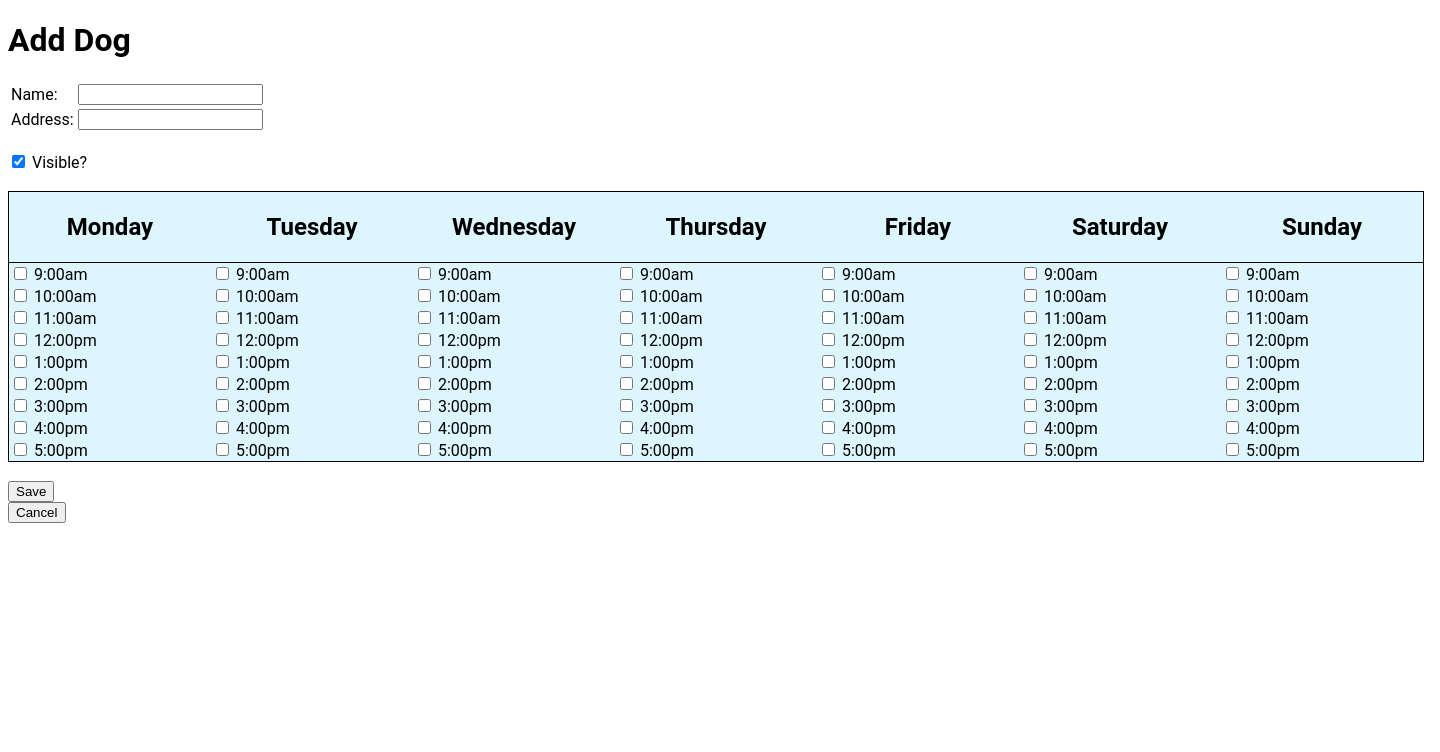
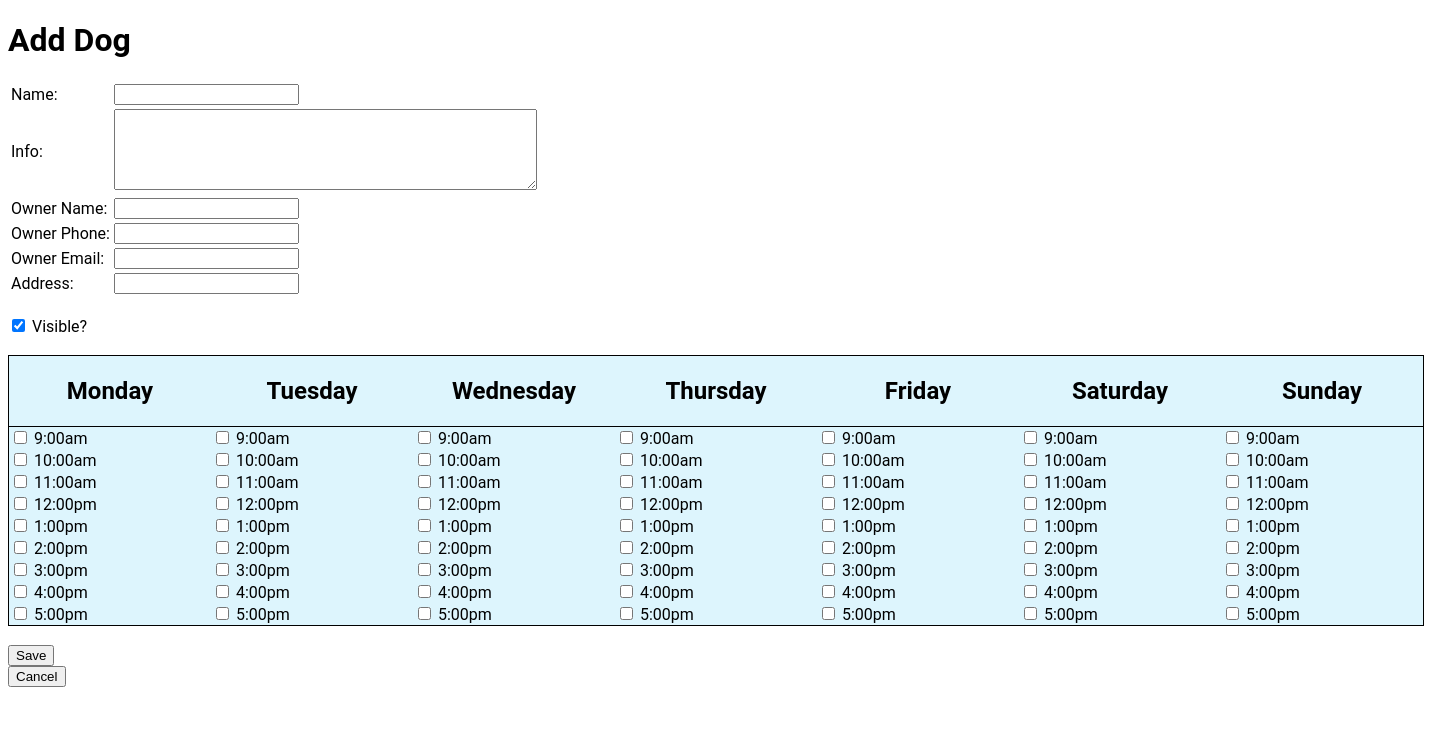
Before and after one commit to JumboCode/Animal-Aid, a Django app: page /dogs/add_dog/ in a window 1440 px wide. Shown: the part 56-808 px from the top of the page. Run offline with Django 3.2, Linux system fonts and the light colour scheme; the visitor is signed in with stand-in values (Sample User, id 1); some libraries are stand-ins or nearby versions.

Commit message:
new dog info in edit_dog and visible visibility on dog_list

```diff
--- a/core/templates/core/add_dog.html
+++ b/core/templates/core/add_dog.html
@@ -10,6 +10,22 @@
             <tr>
                 <td>Name: </td>
                 <td><input name="dog_name" id="dog_name" required></td>
+            </tr>
+            <tr>
+                <td>Info: </td>
+                <td><textarea name="dog_info" id="dog_info" rows="5" cols="50"></textarea></td>
+            </tr>
+            <tr>
+                <td>Owner Name: </td>
+                <td><input name="owner_name" id="owner_name" required></td>
+            </tr>
+            <tr>
+                <td>Owner Phone: </td>
+                <td><input name="owner_phone" id="owner_phone" required></td>
+            </tr>
+            <tr>
+                <td>Owner Email: </td>
+                <td><input name="owner_email" id="owner_email" required></td>
             </tr>
             <tr>
                 <td>Address: </td>
--- a/core/views.py
+++ b/core/views.py
@@ -123,6 +123,8 @@ def results(request):
     else:
         raise PermissionDenied()
 
+STOCK_URL = 'https://st.depositphotos.com/1798678/3986/v/600/depositphotos_39864187-stock-illustration-dog-silhouette-vector.jpg'
+
 def dog_list(request):
     # only able to view master list if logged in as staff
     if request.user.is_authenticated and request.user.is_staff:
@@ -133,13 +135,25 @@ def dog_list(request):
         for dog in dogs:
             data['dogs'].append({
                 'name': dog.get_name,
-                #'image': dog.get_image,
+                'owner_name': dog.get_owner_name,
+                'owner_phone': dog.get_phone_number,
+                'owner_email': dog.get_email,
                 'address': dog.get_address,
                 'id': dog.id,
+                'image': STOCK_URL,
+                'visible': dog.get_visible(),
             })
+            # display dog image if dog has image
+            if not dog.get_image() == None:
+                data['dogs'][-1]['image'] = dog.get_image()
+
+        data['dogs'].sort(key=visibility_key)
         return render(request, 'core/dog_list.html', data)
     else:
         raise PermissionDenied()
+
+def visibility_key(dog) :
+    return not dog['visible']
 
 # constants to change walking days and times
 # Sizes should match DAYS and HOURS constants in core/models.py
@@ -165,6 +179,10 @@ def edit_dog(request):
             if 'save_dog' in request.POST:
                 # assigning name, address from POST request
                 selected_dog.dog_name = request.POST.get('dog_name')
+                selected_dog.dog_info = request.POST.get('dog_info')
+                selected_dog.owner_name = request.POST.get('owner_name')
+                selected_dog.owner_phone = request.POST.get('owner_phone')
+                selected_dog.owner_email = request.POST.get('owner_email')
                 selected_dog.address = request.POST.get('dog_address')
                 selected_dog.visible = request.POST.get('dog_visible') == 'on'
 
@@ -183,14 +201,26 @@ def edit_dog(request):
 
             return redirect('dog_list')
         else:
+            name = selected_dog.get_name
+            info = selected_dog.get_info
+            owner_name = selected_dog.get_owner_name
+            phone_number = selected_dog.get_phone_number
+            if phone_number == None:
+                phone_number = ''
+            email = selected_dog.get_email
+            address = selected_dog.get_address
+
             # two dictionaries passed to render:
             #   data: used by django framework to format walk times table
             #   json_data: used by js to display all stored walk times
             data = {
                 'dog': {
-                    'name': selected_dog.get_name,
-                    #'image': selected_dog.get_image,
-                    'address': selected_dog.get_address,
+                    'name': name,
+                    'info': info,
+                    'owner_name': owner_name,
+                    'phone': phone_number,
+                    'email': email,
+                    'address': address,
                 },
                 'days': DAYS,
                 'hours': HOURS,
@@ -216,6 +246,10 @@ def add_dog(request):
             if 'save_dog' in request.POST:
                 # assigning name, address from POST request
                 name_in = request.POST.get('dog_name')
+                info_in = request.POST.get('dog_info')
+                owner_name_in = request.POST.get('owner_name')
+                owner_phone_in = request.POST.get('owner_phone')
+                owner_email_in = request.POST.get('owner_email')
                 address_in = request.POST.get('dog_address')
                 visible_in = request.POST.get('dog_visible') == 'on'
 
@@ -227,6 +261,10 @@ def add_dog(request):
 
                 new_dog = Dog(
                     dog_name=name_in,
+                    dog_info=info_in,
+                    owner_name=owner_name_in,
+                    owner_phone=owner_phone_in,
+                    owner_email=owner_email_in,
                     address=address_in,
                     visible=visible_in,
                     times=chosen_times,
```
Also changed, not shown: core/models.py (+18 -2 lines), core/templates/core/dog_list.html (+5 -3 lines), core/templates/core/edit_dog.html (+16 -0 lines).
